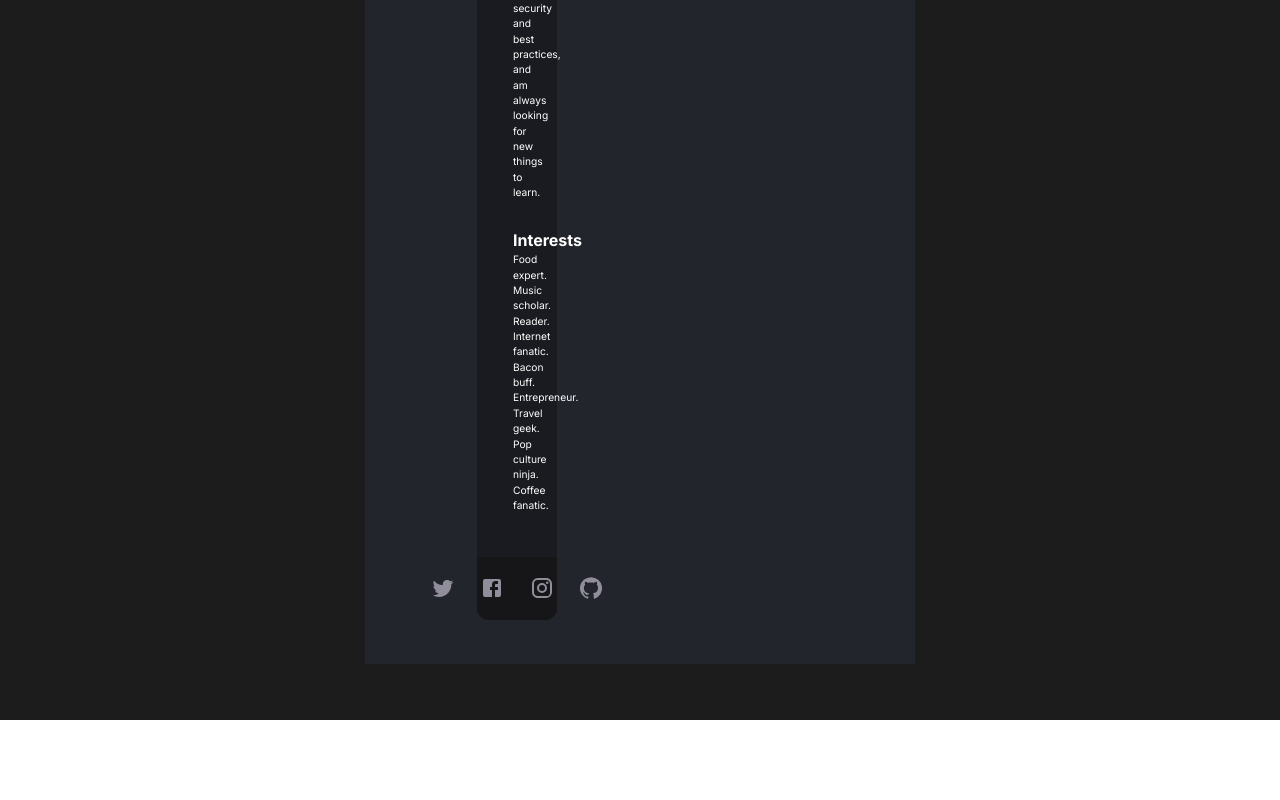
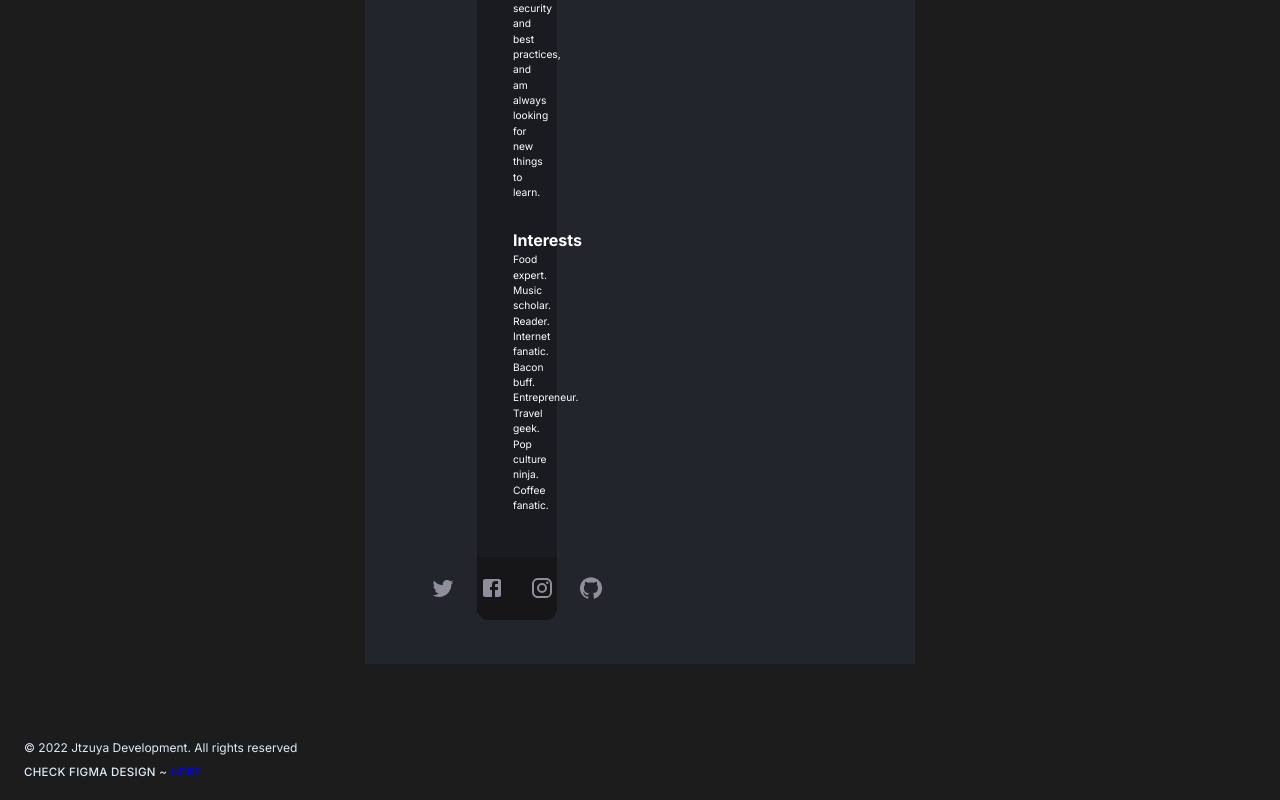
Before and after one commit to Jtzuya/ReactJS-Compilation-Guide, a React (Create React App) app: page / in a window 1280 px wide. Shown: the part 1031-1831 px from the top of the page. Before the commit the page ends 1751 px from the top, so only its background shows below. Built offline with nearby package versions, Linux system fonts and the light colour scheme.

Commit message:
Solo Task No.1
Added Footer & Figma Resource

```diff
--- a/src/App.js
+++ b/src/App.js
@@ -1,10 +1,11 @@
 import React from 'react';
-import { Card } from './components/index'
+import { Card, Footer } from './components/index'
 
 const App = () => {
     return (
         <div className="max-w-screen-2xl mr-auto ml-auto">
             <Card />
+            <Footer />
         </div>
     )
 }
--- a/src/components/Footer.jsx
+++ b/src/components/Footer.jsx
@@ -6,7 +6,7 @@ const Footer = () => {
     <footer>
       <div className="px-6 py-5 bg-react-blue-dark text-xs font-body text-react-blue-light-2">
         &copy; 2022 Jtzuya Development. All rights reserved
-        <p className="pt-2 font-body font-medium tracking-wide uppercase text-[11.5px]">Check Figma design ~ <a className="decoration-none text-blue" target="blank" href="https://www.figma.com/proto/L76SgGAglpcOmwCane0iQe/ReactFacts-(Copy)?page-id=0%3A1&node-id=0%3A4&viewport=309%2C315%2C0.75&scaling=min-zoom">here</a></p>
+        <p className="pt-2 font-body font-medium tracking-wide uppercase text-[11.5px]">Check Figma design ~ <a className="decoration-none text-blue" target="blank" href="https://www.figma.com/proto/HPl4SO0Al5ND0h6M6pFVXj/Digital-Business-Card-(Copy)?page-id=0%3A1&node-id=0%3A129&viewport=773%2C879%2C0.86&scaling=min-zoom">here</a></p>
       </div>
     </footer>
   )
```
